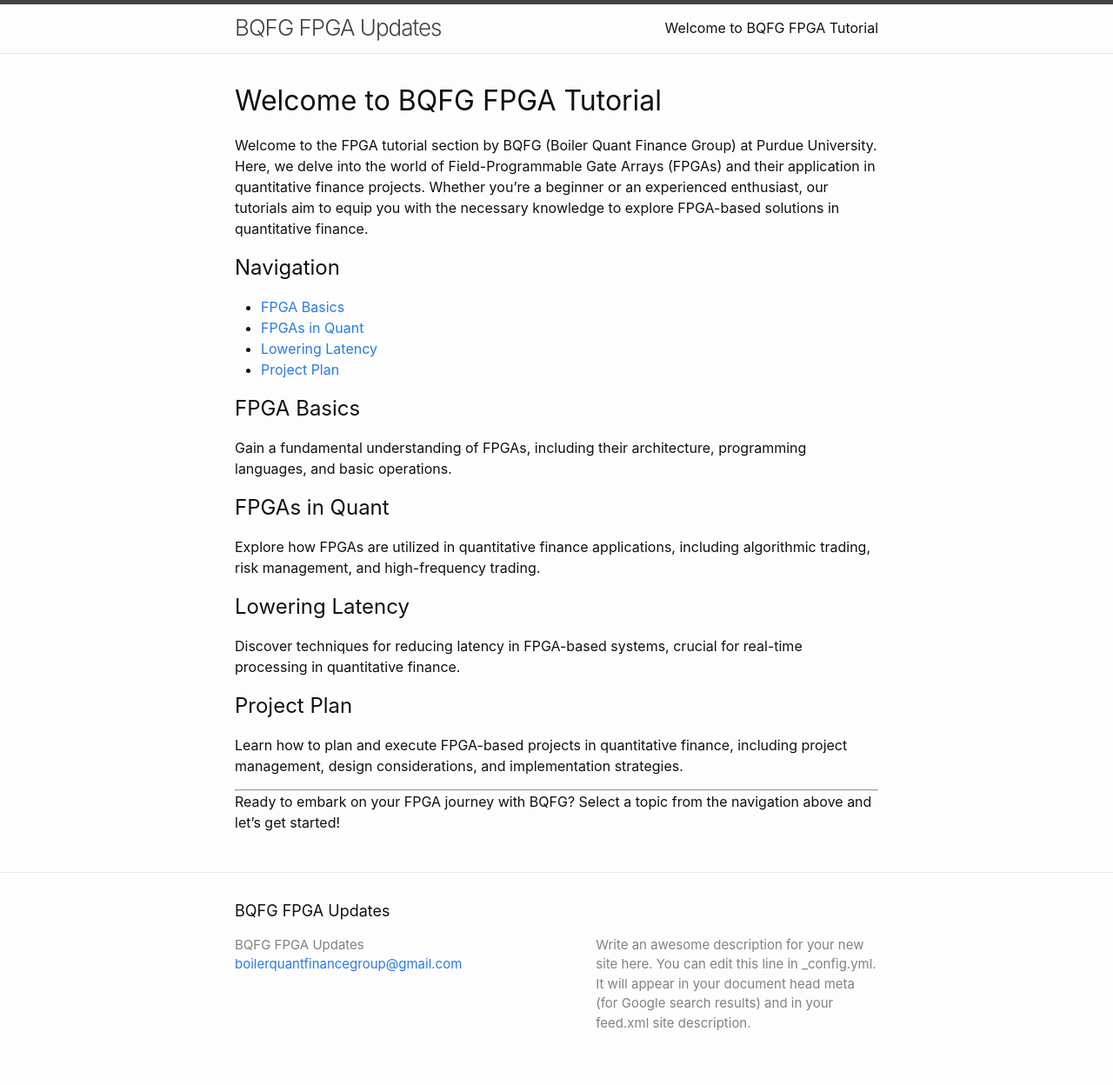
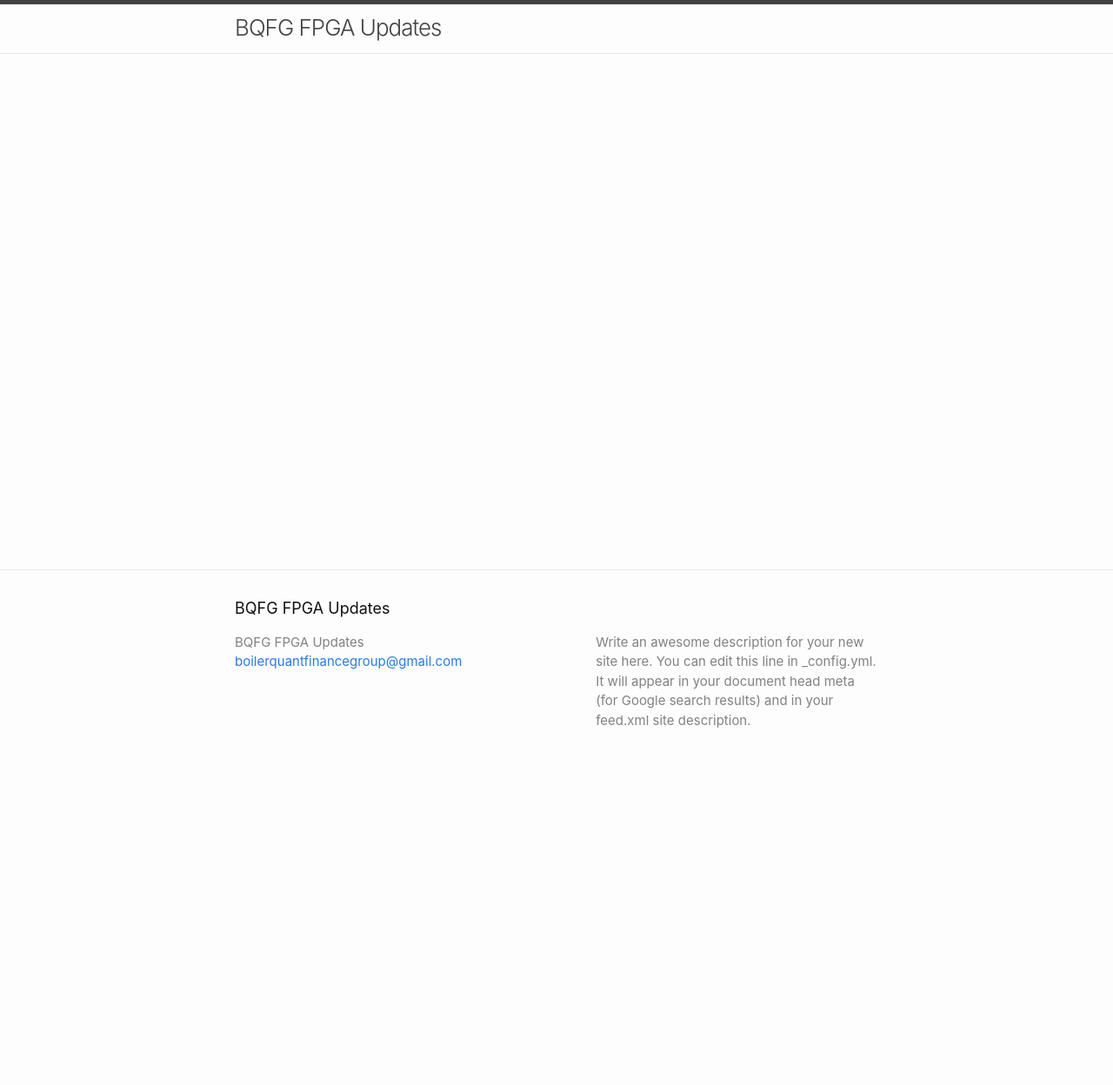
Before and after one commit to johnBrami/BQFG-FPGA-Team.github.io, a Jekyll site: the page built from index.markdown, in a window 1280 px wide. Shown: the whole page at 87% size. Built offline with Jekyll 4.4.1, drawn with Linux system fonts in a browser that asks for light colours; our own code applies the rules of GitHub Pages for plain Markdown files; after the commit the page ends 900 px from its top, so only the background shows below that.

Commit message:
Automated Commit

```diff
--- a/index.markdown
+++ b/index.markdown
@@ -4,34 +4,3 @@
 
 layout: home
 ---
-
-# Welcome to BQFG FPGA Tutorial
-
-Welcome to the FPGA tutorial section by BQFG (Boiler Quant Finance Group) at Purdue University. Here, we delve into the world of Field-Programmable Gate Arrays (FPGAs) and their application in quantitative finance projects. Whether you're a beginner or an experienced enthusiast, our tutorials aim to equip you with the necessary knowledge to explore FPGA-based solutions in quantitative finance.
-
-## Navigation
-
-- [FPGA Basics](#fpga-basics)
-- [FPGAs in Quant](#fpgas-in-quant)
-- [Lowering Latency](#lowering-latency)
-- [Project Plan](#project-plan)
-
-## FPGA Basics
-
-Gain a fundamental understanding of FPGAs, including their architecture, programming languages, and basic operations.
-
-## FPGAs in Quant
-
-Explore how FPGAs are utilized in quantitative finance applications, including algorithmic trading, risk management, and high-frequency trading.
-
-## Lowering Latency
-
-Discover techniques for reducing latency in FPGA-based systems, crucial for real-time processing in quantitative finance.
-
-## Project Plan
-
-Learn how to plan and execute FPGA-based projects in quantitative finance, including project management, design considerations, and implementation strategies.
-
----
-
-Ready to embark on your FPGA journey with BQFG? Select a topic from the navigation above and let's get started!
```
